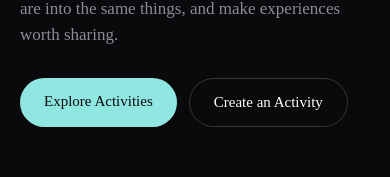
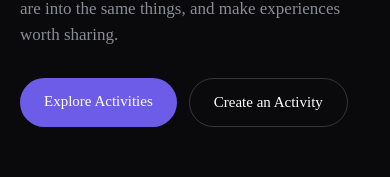
Before and after one commit to manojgautamx/Spurth, a React Native app: screen /Landing in a window 390 px wide. Shown: the part 257-434 px from the top of the page. Built offline with nearby package versions, Linux system fonts and the light colour scheme.

Commit message:
Revert Explore Activities to purple, give Touch Grass a teal accent

```diff
--- a/src/screens/LandingScreen.js
+++ b/src/screens/LandingScreen.js
@@ -33,6 +33,7 @@ function Logo({ height = 28 }) {
 
 const ACCENT = '#6C5CE7';
 const TEAL = '#90E7E2'; // secondary accent — used sparingly, alongside ACCENT not instead of it
+const BRAND_TEAL = '#2CB9B0'; // deeper teal for the final CTA button
 const BG = '#0A0A0C';
 const SURFACE = '#121216';
 const RAISE = '#17171D';
@@ -604,8 +605,8 @@ export default function LandingScreen({ navigation }) {
               Discover activities around you, meet people who are into the same things, and make experiences worth sharing.
             </Animated.Text>
             <View style={styles.heroCtaRow}>
-              <TouchableOpacity onPress={goJoin} style={[styles.ctaFilled, styles.ctaTeal]} activeOpacity={0.85}>
-                <Text style={[styles.ctaFilledText, styles.ctaTealText]}>Explore Activities</Text>
+              <TouchableOpacity onPress={goJoin} style={styles.ctaFilled} activeOpacity={0.85}>
+                <Text style={styles.ctaFilledText}>Explore Activities</Text>
               </TouchableOpacity>
               <TouchableOpacity onPress={goJoin} style={styles.ctaOutline} activeOpacity={0.85}>
                 <Text style={styles.ctaOutlineText}>Create an Activity</Text>
@@ -932,7 +933,7 @@ export default function LandingScreen({ navigation }) {
               You can't scroll{'\n'}anymore. Better{'\n'}go out.
             </Animated.Text>
             <Animated.View style={{ marginTop: 26, opacity: finalBtnOpacity, transform: [{ translateY: finalBtnTranslate }] }}>
-              <TouchableOpacity onPress={goJoin} style={styles.ctaFilled} activeOpacity={0.85}>
+              <TouchableOpacity onPress={goJoin} style={[styles.ctaFilled, styles.ctaTeal]} activeOpacity={0.85}>
                 <Text style={styles.ctaFilledText}>Touch Grass</Text>
               </TouchableOpacity>
             </Animated.View>
@@ -997,10 +998,7 @@ const styles = StyleSheet.create({
   heroCtaRow: { flexDirection: 'row', gap: 12, marginTop: 30, flexWrap: 'wrap' },
   ctaFilled: { backgroundColor: ACCENT, paddingVertical: 15, paddingHorizontal: 24, borderRadius: 999 },
   ctaFilledText: { color: '#fff', fontSize: 15, fontFamily: Fonts.bold },
-  // Teal is light, so it needs dark text for contrast — unlike ACCENT, which
-  // is dark enough for white text everywhere else it's used.
-  ctaTeal: { backgroundColor: TEAL },
-  ctaTealText: { color: '#0A0A0C' },
+  ctaTeal: { backgroundColor: BRAND_TEAL },
   ctaOutline: { borderWidth: 1, borderColor: 'rgba(255,255,255,0.18)', paddingVertical: 15, paddingHorizontal: 24, borderRadius: 999 },
   ctaOutlineText: { color: '#fff', fontSize: 15, fontFamily: Fonts.semibold },
   ctaOutlineLight: { borderWidth: 1, borderColor: 'rgba(255,255,255,0.45)', paddingVertical: 12, paddingHorizontal: 18, borderRadius: 999 },
```
